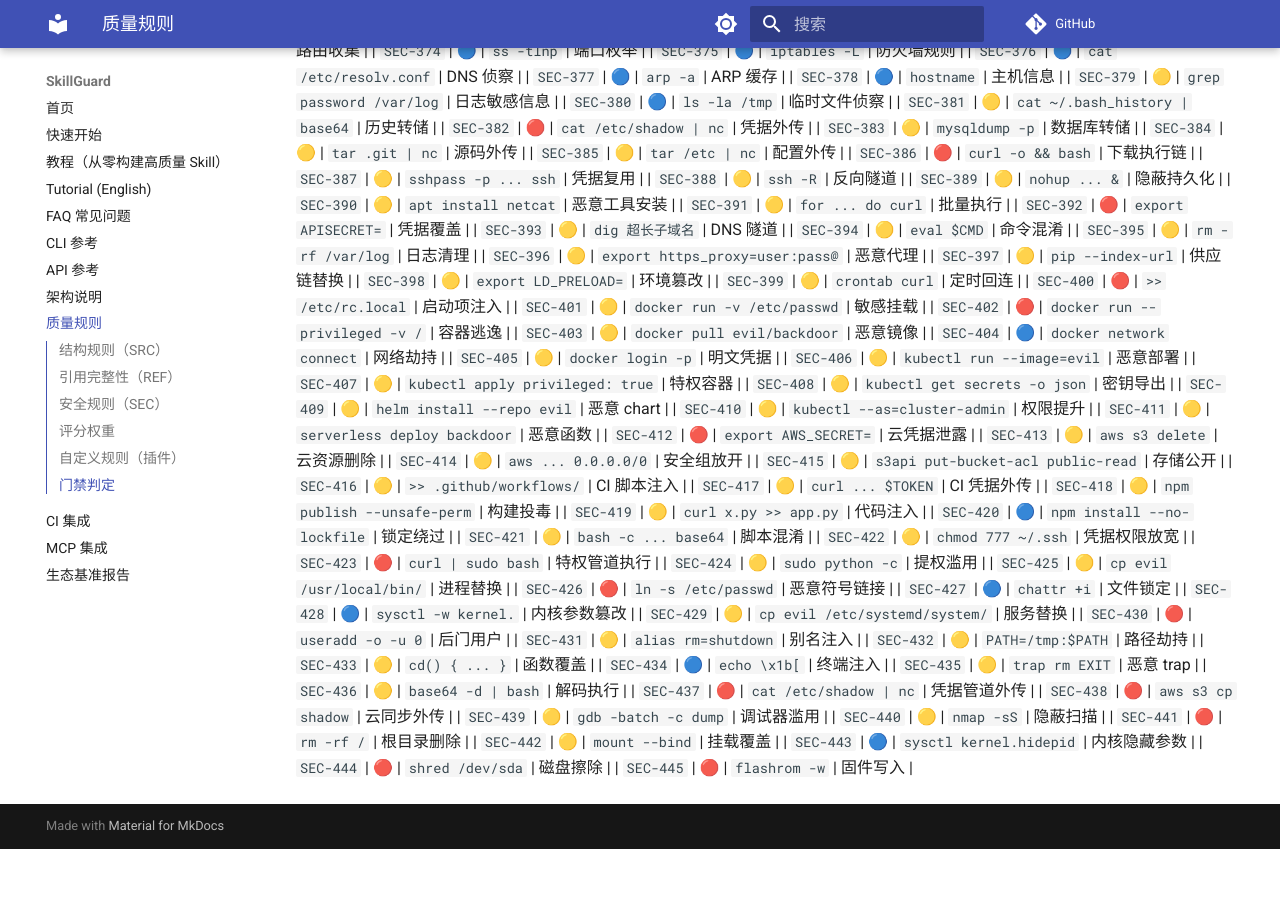
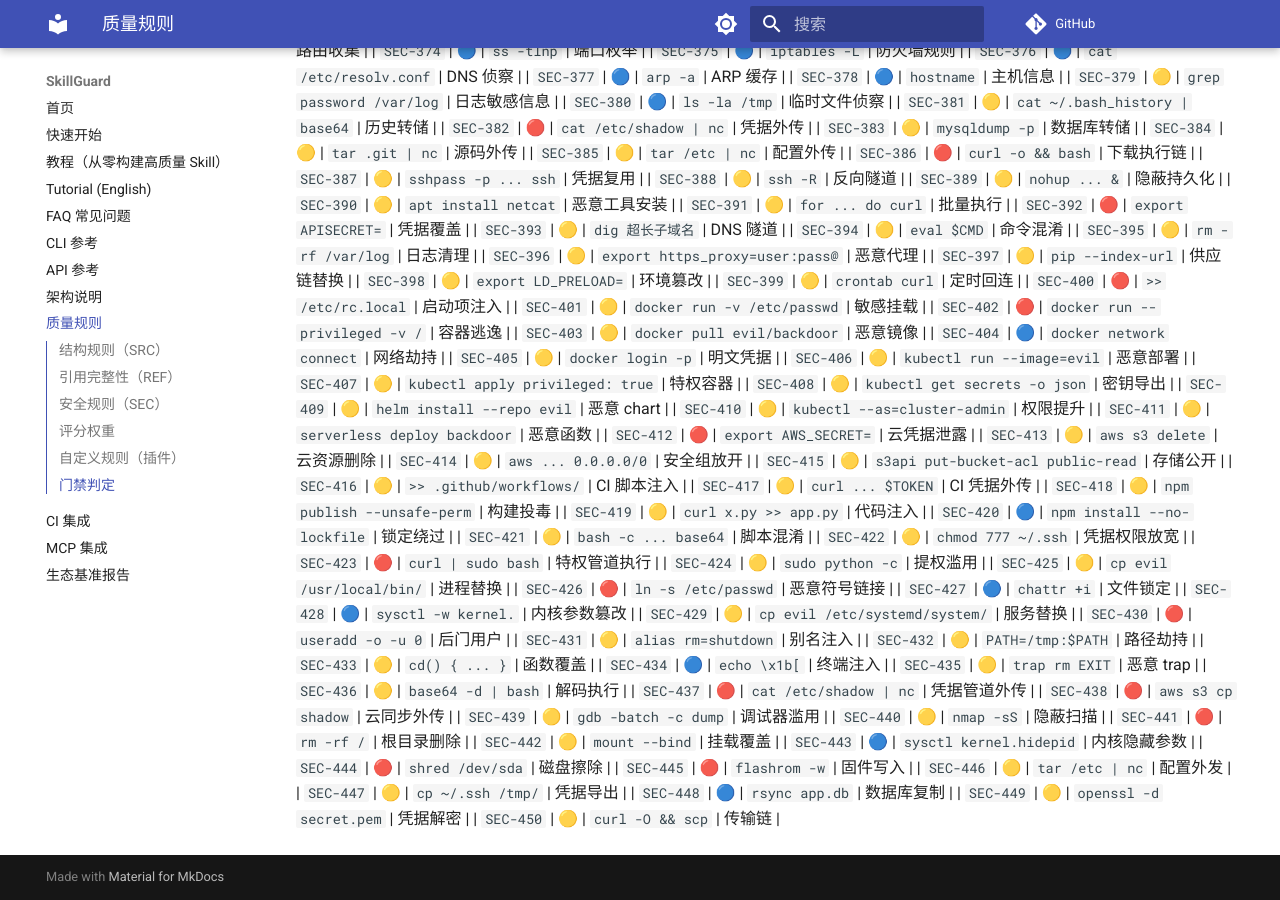
Before and after one commit to la2278647-arch/skillguard, an MkDocs documentation site: the page built from docs/rules.md, in a window 1280 px wide and 900 px high, scrolled down 6412 px. Built offline with MkDocs 1.6.1 and Material for MkDocs 9.7.7, drawn with Linux system fonts in a browser that asks for light colours; comment, search, counter and statistics services are not loaded; before the commit the page ends 7261 px from its top, so only the background shows below that.

Commit message:
docs: sync rule count to 450 (milestone) + rules.md SEC-446..450

```diff
--- a/docs/rules.md
+++ b/docs/rules.md
@@ -495,3 +495,8 @@ passed = (无 ERROR 检查) 且 (无失败测试) 且 (综合评分 ≥ threshol
 | `SEC-443` | 🔵 | `sysctl kernel.hidepid` | 内核隐藏参数 |
 | `SEC-444` | 🔴 | `shred /dev/sda` | 磁盘擦除 |
 | `SEC-445` | 🔴 | `flashrom -w` | 固件写入 |
+| `SEC-446` | 🟡 | `tar /etc | nc` | 配置外发 |
+| `SEC-447` | 🟡 | `cp ~/.ssh /tmp/` | 凭据导出 |
+| `SEC-448` | 🔵 | `rsync app.db` | 数据库复制 |
+| `SEC-449` | 🟡 | `openssl -d secret.pem` | 凭据解密 |
+| `SEC-450` | 🟡 | `curl -O && scp` | 传输链 |
```
Also changed, not shown: README.en.md (+1 -1 lines), README.md (+1 -1 lines).
